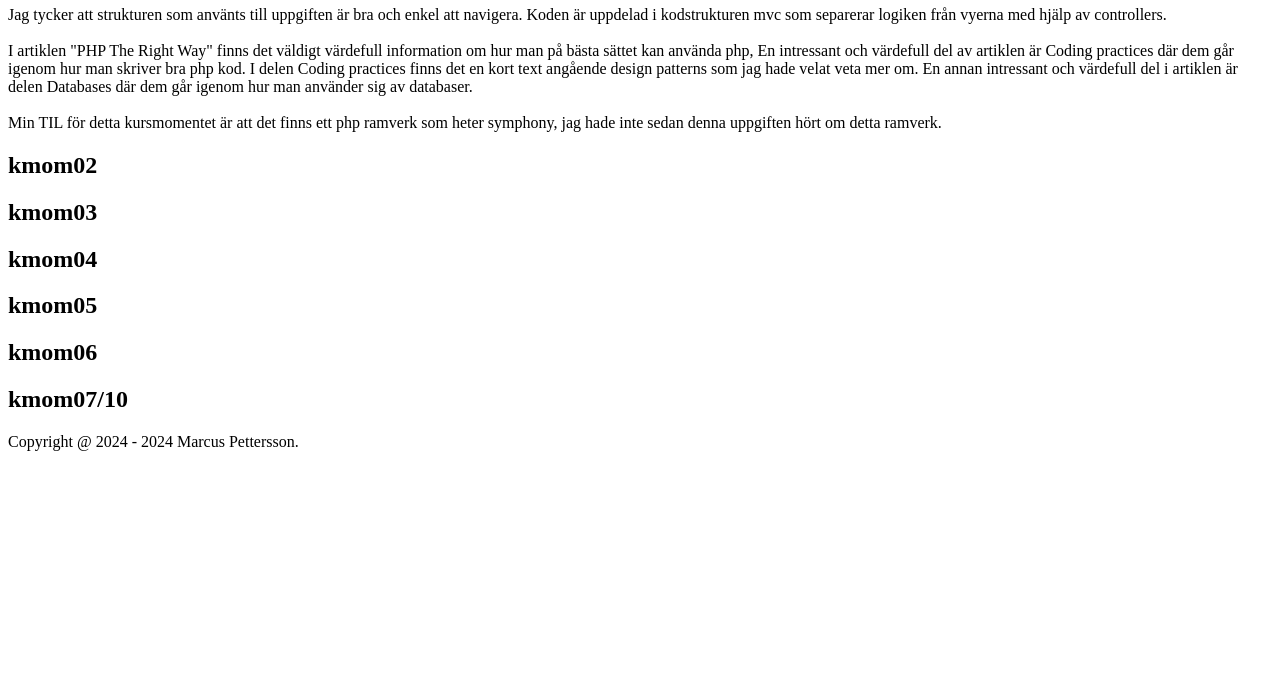
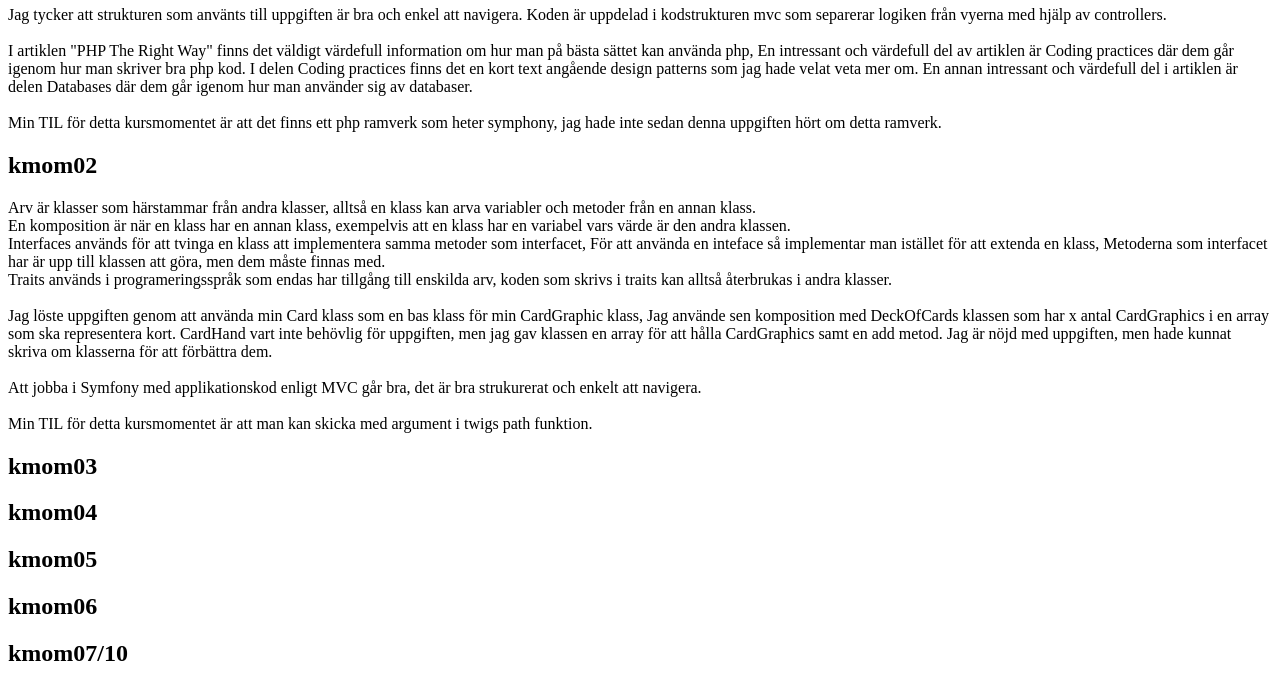
Before and after one commit to mapg23/mvc, a Symfony app: template templates/report.html.twig in a window 1280 px wide. Shown: the part 381-1054 px from the top of the page. Before the commit the page ends 832 px from the top, so only its background shows below. Run offline with Twig, Linux system fonts and the light colour scheme; the template is opened without the code that fills it, so the values that code supplies are empty; some libraries are stand-ins or nearby versions.

Commit message:
report kmom03

```diff
--- a/templates/api.html.twig
+++ b/templates/api.html.twig
@@ -51,11 +51,11 @@
                 <h1>POST api/deck/draw:number</h1>
 
                 <p>
-                    Denna api routen drar x antal kort från kortleken
+                    Denna api routen drar 5 kort från kortleken, antalet kan ändras via parametern num
                     och visar upp en JSON struktur samt antalet kort som är kvar i kortleken,
                     kortleken sparas i session.
                 </p>
-                <a href="{{ path('api_deck_draw') }}">Go to</a>
+                <a href="{{ path('api_deck_draw_multiple', {'number': 5}) }}">Go to</a>
             </div>
 
             <div class="api-route"></div>
--- a/templates/report.html.twig
+++ b/templates/report.html.twig
@@ -52,6 +52,33 @@
 
         <div class="report-section" >
                 <h2 id="kmom02">kmom02</h2>
+
+                <p>
+                    Arv är klasser som härstammar från andra klasser,
+                    alltså en klass kan arva variabler och metoder från en annan klass. <br>
+                    En komposition är när en klass har en annan klass,
+                    exempelvis att en klass har en variabel vars värde är den andra klassen. <br>
+                    Interfaces används för att tvinga en klass att implementera samma metoder som interfacet,
+                    För att använda en inteface så implementar man istället för att extenda en klass,
+                    Metoderna som interfacet har är upp till klassen att göra, men dem måste finnas med. <br>
+                    Traits används i programeringsspråk som endas har tillgång till enskilda arv,
+                    koden som skrivs i traits kan alltså återbrukas i andra klasser. <br>
+
+                    <br>
+
+                    Jag löste uppgiften genom att använda min Card klass som en bas klass för min CardGraphic klass,
+                    Jag använde sen komposition med DeckOfCards klassen som har x antal CardGraphics i en array som ska representera kort.
+                    CardHand vart inte behövlig för uppgiften, men jag gav klassen en array för att hålla CardGraphics samt en add metod.
+                    Jag är nöjd med uppgiften, men hade kunnat skriva om klasserna för att förbättra dem.<br>
+
+                    <br>
+
+                    Att jobba i Symfony med applikationskod enligt MVC går bra, det är bra strukurerat och enkelt att navigera. <br>
+
+                    <br>
+
+                    Min TIL för detta kursmomentet är att man kan skicka med argument i twigs path funktion.
+                </p>
         </div>
 
         <div class="report-section" >
```
Also changed, not shown: src/Card/DeckOfCards.php (+5 -4 lines), src/Controller/ApiController.php (+51 -6 lines), 1 other file.
